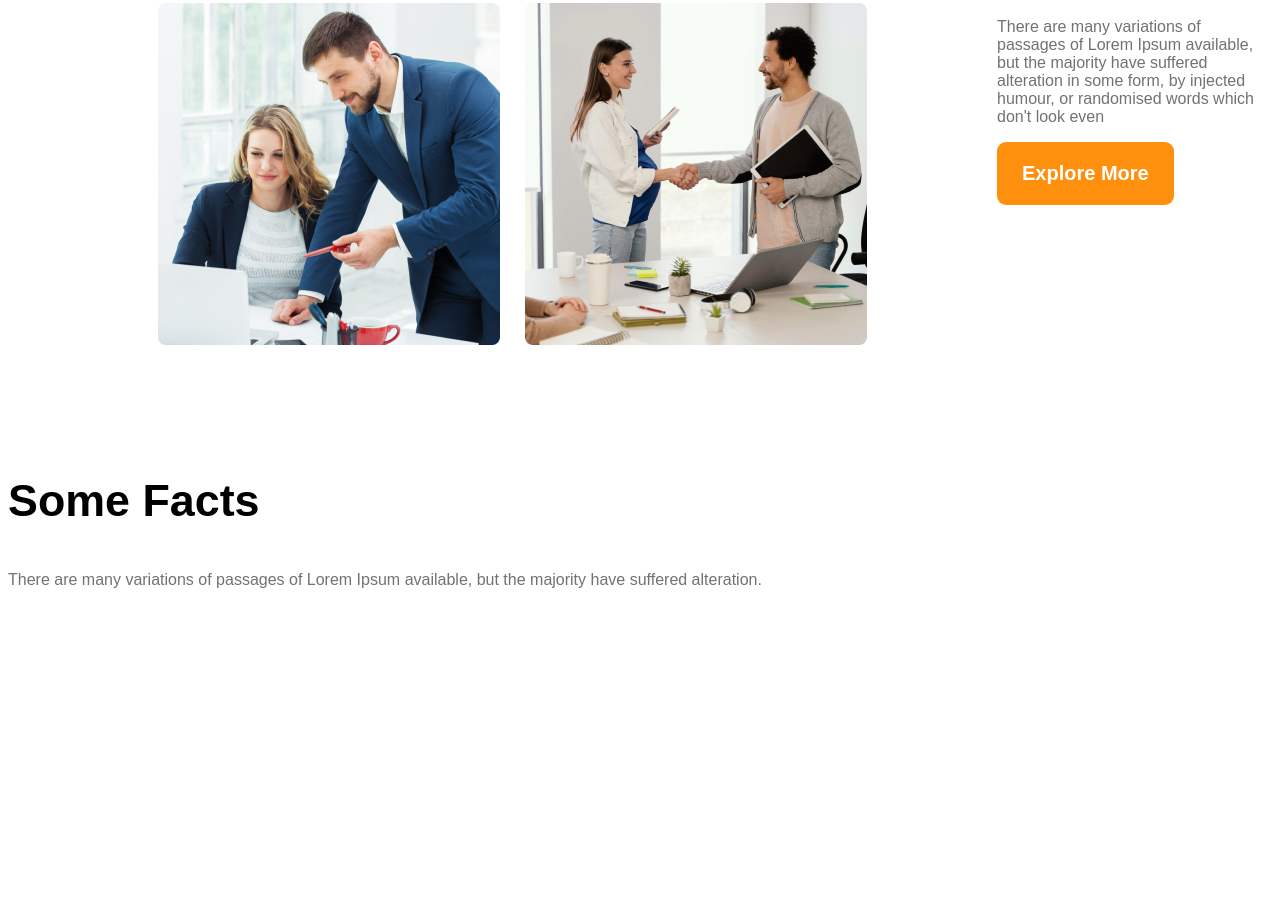
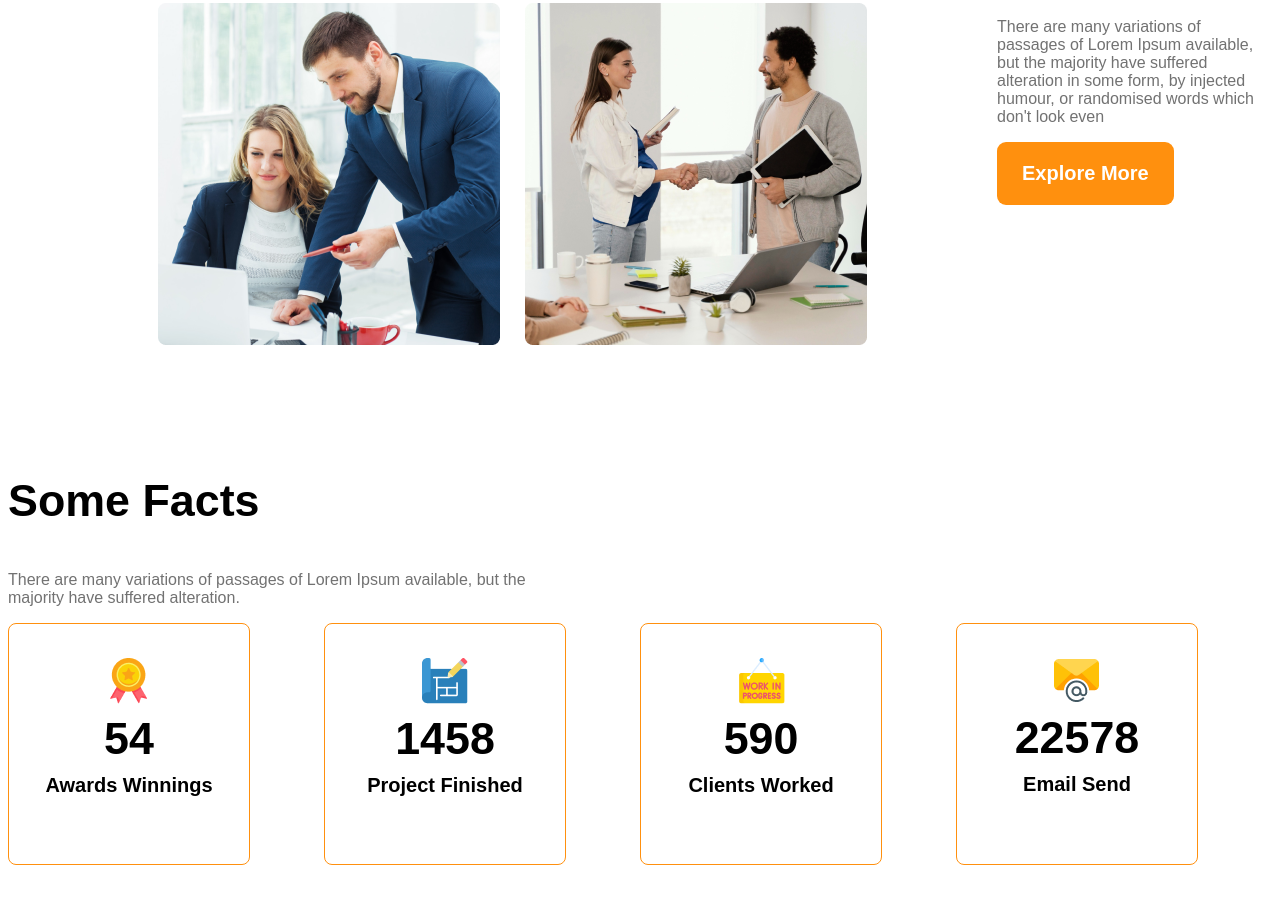
Before and after one commit to rj7sourav/g3-architects-website, a plain HTML site: page index.html in a window 1280 px wide. Shown: the part 1670-2573 px from the top of the page. Before the commit the page ends 2389 px from the top, so only its background shows below. Drawn offline with Linux system fonts and the light colour scheme.

Commit message:
added an section on index.html and added some styles on architects.css file

```diff
--- a/index.html
+++ b/index.html
@@ -51,9 +51,39 @@
           <!-- features will enjoy -->
            <section>
              <h3 class="section-title">Some Facts</h3>
-             <p class="text-light-gray">
+             <p class="text-light-gray fact-description">
                 There are many variations of passages of Lorem Ipsum available, but the majority have suffered alteration.
              </p>
+             <div class="facts-container">
+                <div class="fact-card display-flex">
+                    <div>
+                    <img src="images/icons/ribon.png" alt="" class="fact-icon">
+                    <h4 class="fact-number">54</h4>
+                    <h5 class="fact-name">Awards Winnings</h5>
+                    </div>
+                </div>
+                <div class="fact-card display-flex">
+                    <div>
+                    <img src="images/icons/projects.png" alt="" class="fact-icon">
+                    <h4 class="fact-number">1458</h4>
+                    <h5 class="fact-name">Project Finished</h5>
+                    </div>
+                </div>
+                <div class="fact-card display-flex">
+                    <div>
+                    <img src="images/icons/customers.png" alt="" class="fact-icon">
+                    <h4 class="fact-number">590</h4>
+                    <h5 class="fact-name">Clients Worked</h5>
+                    </div>
+                </div>
+                <div class="fact-card display-flex">
+                    <div>
+                    <img src="images/icons/email.png" alt="" class="fact-icon">
+                    <h4 class="fact-number">22578</h4>
+                    <h5 class="fact-name">Email Send</h5>
+                    </div>
+                </div>
+             </div>
            </section>
            <!-- some facts -->
             <section class="some-facts">
--- a/styles/architects.css
+++ b/styles/architects.css
@@ -113,6 +113,38 @@ main > section{
 #quic-list{
     font-weight: 500;
 }
+
+/* some facts related styles */
+.facts-container{
+     display: grid;
+     grid-template-columns: repeat(4, 1fr);
+}
+
+.fact-card{
+    border: 1px solid #FF900E;
+    width: 240px;
+    height: 240px;
+    border-radius: 8px;
+    justify-content: center;
+    align-items: center;
+    text-align: center;
+}
+.fact-number{
+    font-size: 2.8rem;
+    font-weight: 600;
+    margin-top: 5px;
+    margin-bottom: 10px;
+}
+.fact-name{
+    font-size: 1.25rem;
+    font-weight: 600;
+    margin-top: 10px;
+}
+
+.fact-description{
+    max-width: 540px;
+}
+
 /* responsive media query */
 @media screen and (max-width: 576px) {
     .navbar,
```
